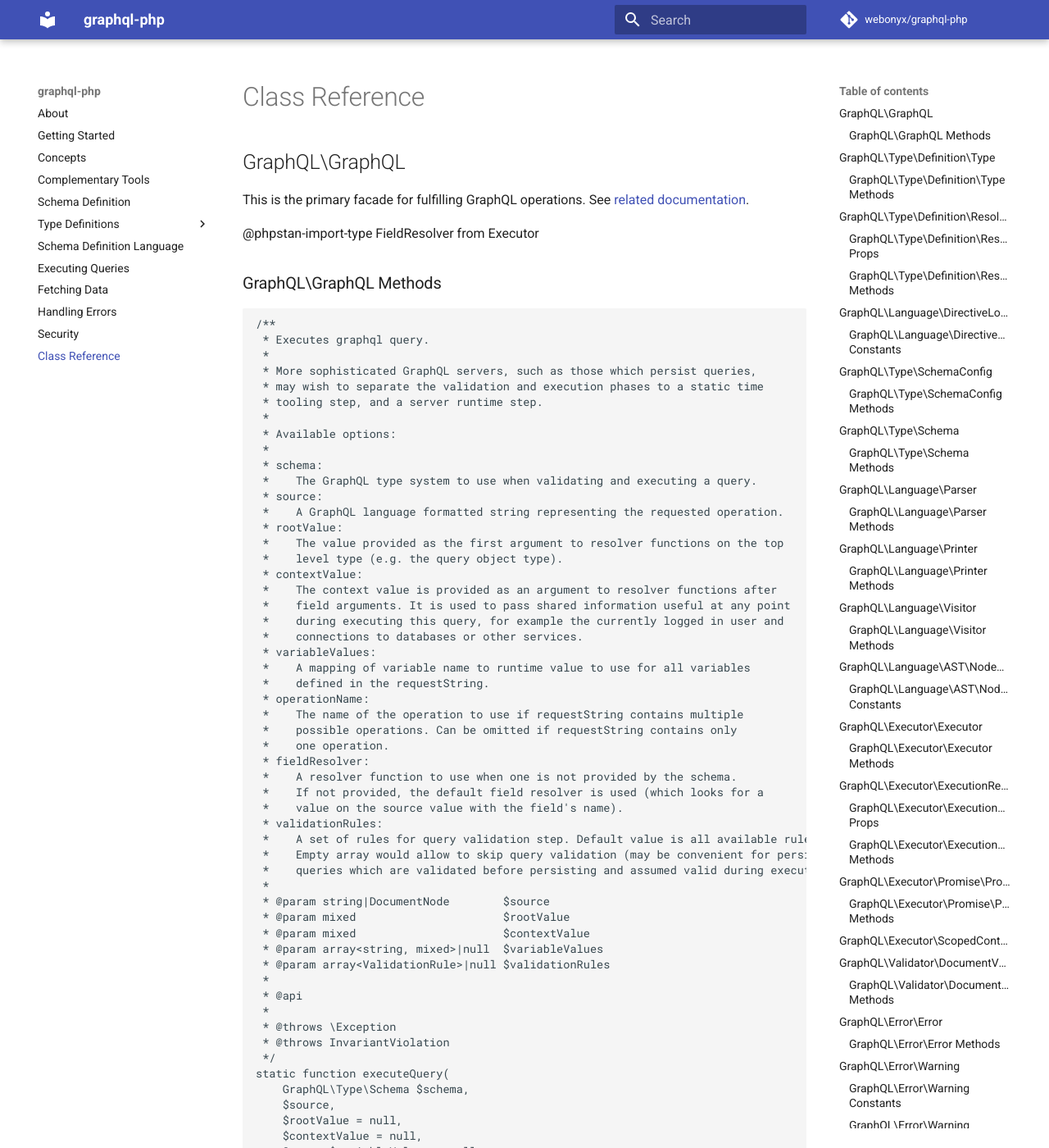
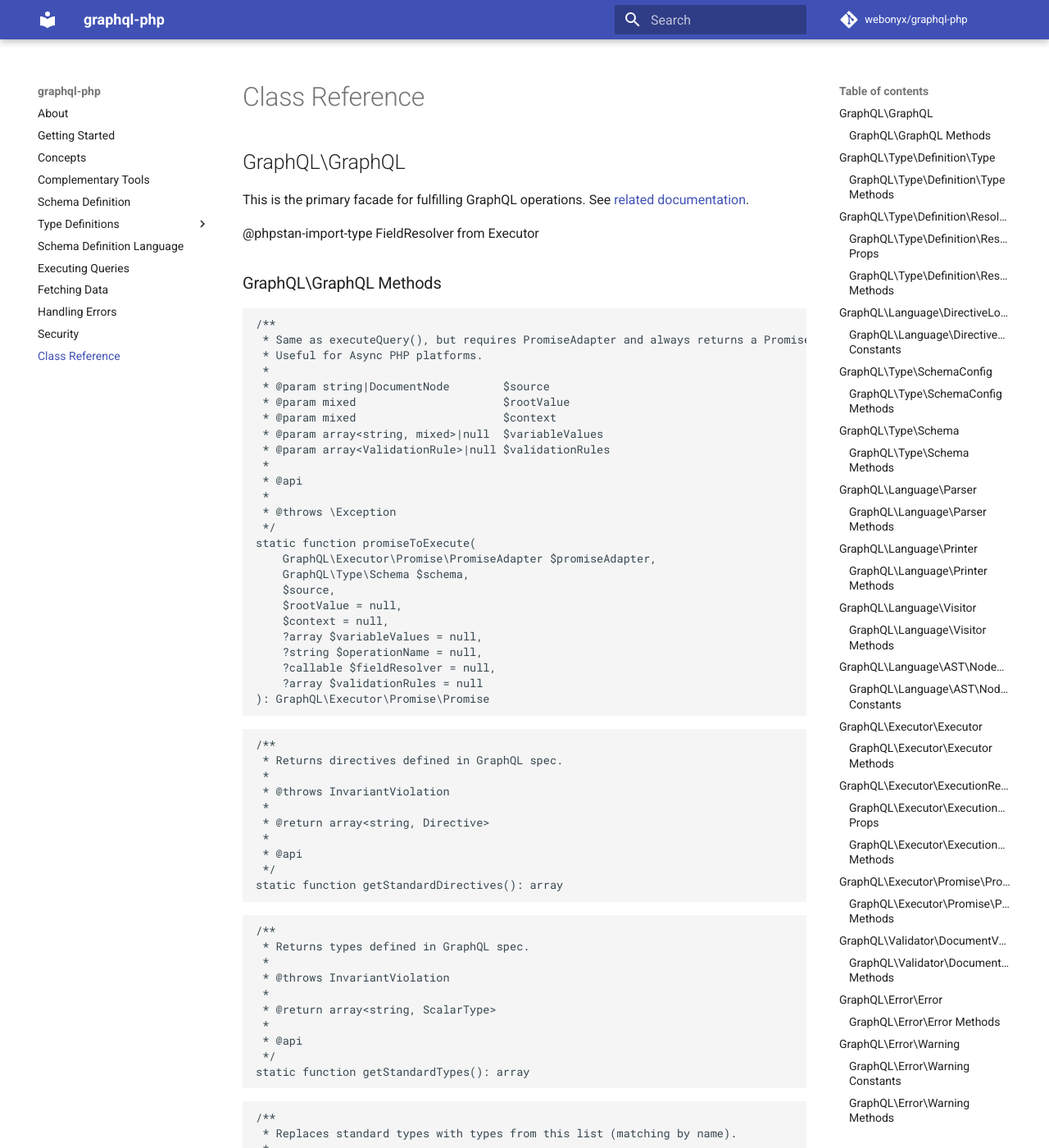
Before and after one commit to webonyx/graphql-php, an MkDocs documentation site: the page built from docs/class-reference.md, in a window 1280 px wide and 1400 px high. Shown: the whole window at 82% size. Built offline with MkDocs 1.6.1 and Material for MkDocs 9.7.7, drawn with Linux system fonts in a browser that asks for light colours; comment, search, counter and statistics services are not loaded; some of the changed text lies outside the part shown.

````diff
--- a/docs/class-reference.md
+++ b/docs/class-reference.md
@@ -6,67 +6,6 @@ See [related documentation](executing-queries.md).
 @phpstan-import-type FieldResolver from Executor
 
 ### GraphQL\GraphQL Methods
-
-```php
-/**
- * Executes graphql query.
- *
- * More sophisticated GraphQL servers, such as those which persist queries,
- * may wish to separate the validation and execution phases to a static time
- * tooling step, and a server runtime step.
- *
- * Available options:
- *
- * schema:
- *    The GraphQL type system to use when validating and executing a query.
- * source:
- *    A GraphQL language formatted string representing the requested operation.
- * rootValue:
- *    The value provided as the first argument to resolver functions on the top
- *    level type (e.g. the query object type).
- * contextValue:
- *    The context value is provided as an argument to resolver functions after
- *    field arguments. It is used to pass shared information useful at any point
- *    during executing this query, for example the currently logged in user and
- *    connections to databases or other services.
- * variableValues:
- *    A mapping of variable name to runtime value to use for all variables
- *    defined in the requestString.
- * operationName:
- *    The name of the operation to use if requestString contains multiple
- *    possible operations. Can be omitted if requestString contains only
- *    one operation.
- * fieldResolver:
- *    A resolver function to use when one is not provided by the schema.
- *    If not provided, the default field resolver is used (which looks for a
- *    value on the source value with the field's name).
- * validationRules:
- *    A set of rules for query validation step. Default value is all available rules.
- *    Empty array would allow to skip query validation (may be convenient for persisted
- *    queries which are validated before persisting and assumed valid during execution)
- *
- * @param string|DocumentNode        $source
- * @param mixed                      $rootValue
- * @param mixed                      $contextValue
- * @param array<string, mixed>|null  $variableValues
- * @param array<ValidationRule>|null $validationRules
- *
- * @api
- *
- * @throws \Exception
- * @throws InvariantViolation
- */
-static function executeQuery(
-    GraphQL\Type\Schema $schema,
-    $source,
-    $rootValue = null,
-    $contextValue = null,
-    ?array $variableValues = null,
-    ?string $operationName = null,
-    ?callable $fieldResolver = null,
-    ?array $validationRules = null
-): GraphQL\Executor\ExecutionResult
-```
 
 ```php
 /**
@@ -1515,13 +1454,6 @@ function createRejected(Throwable $reason): GraphQL\Executor\Promise\Promise
 function all(iterable $promisesOrValues): GraphQL\Executor\Promise\Promise
 ```
 
-## GraphQL\Executor\ScopedContext
-
-Can be used to make control how cloning of context is performed.
-
-This allows for making sure the changes to the context are only passed to subfields
-and not visible to parent fields.
-
 ## GraphQL\Validator\DocumentValidator
 
 Implements the "Validation" section of the spec.
````
